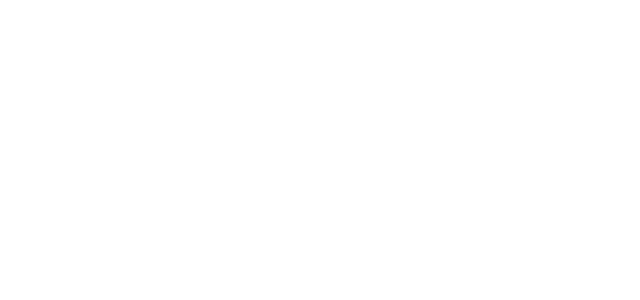
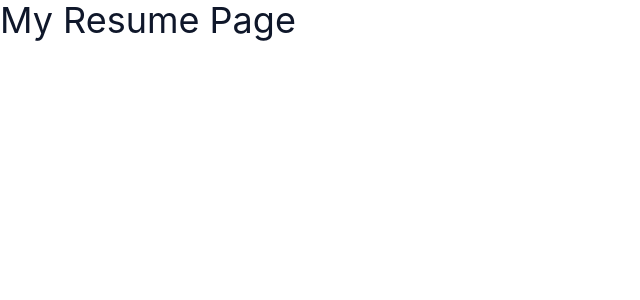
Before and after one commit to maciejadamski89/maciej-adamski-personal-webiste, a Next.js app: page / in a window 1280 px wide. Shown: the top 300 px of the page, without its empty margins (0-640 px from the left). Built offline with nearby package versions, Linux system fonts and the light colour scheme.

Commit message:
Add simple text for tests

```diff
--- a/pages/index.js
+++ b/pages/index.js
@@ -9,7 +9,9 @@
         <meta name="description" content="Generated by create next app" />
         <link rel="icon" href="/favicon.ico" />
       </Head>
-      <main></main>
+      <main>
+        <h1 className="text-4xl text-slate-900">My Resume Page</h1>
+      </main>
     </>
   );
 }
```
